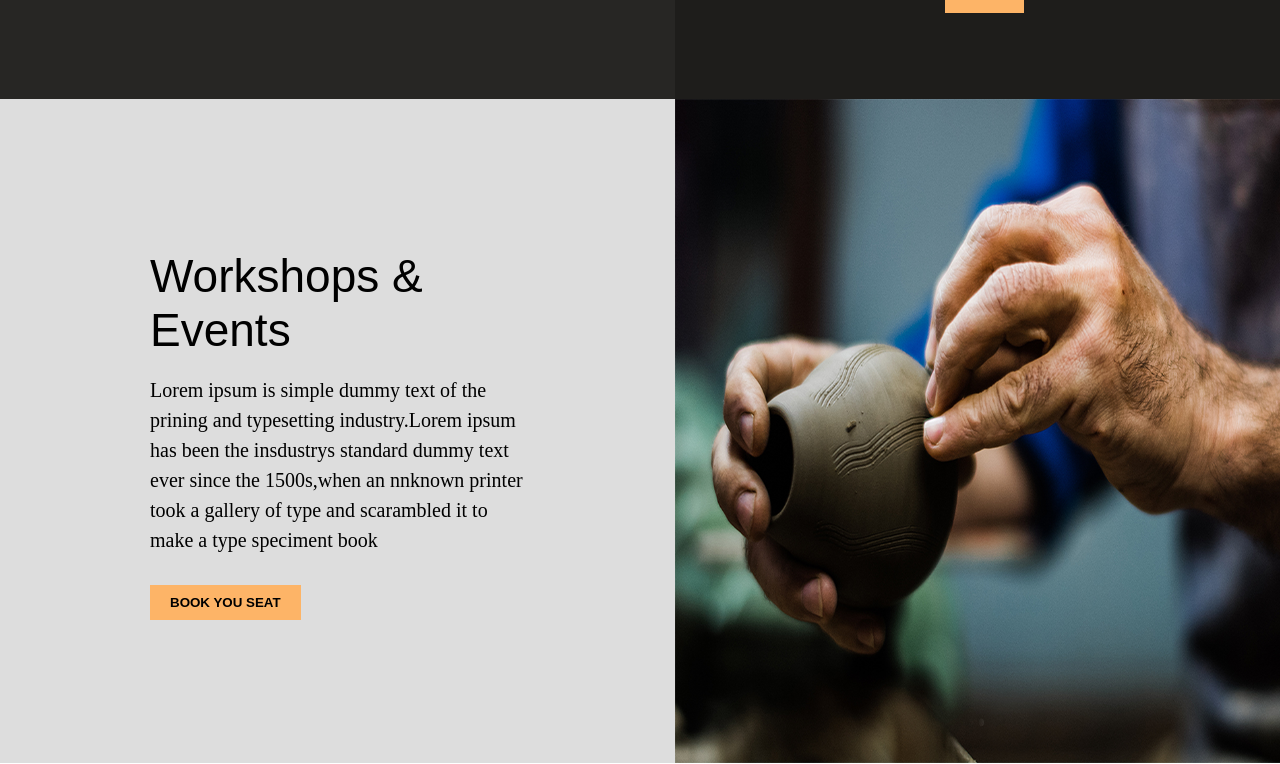
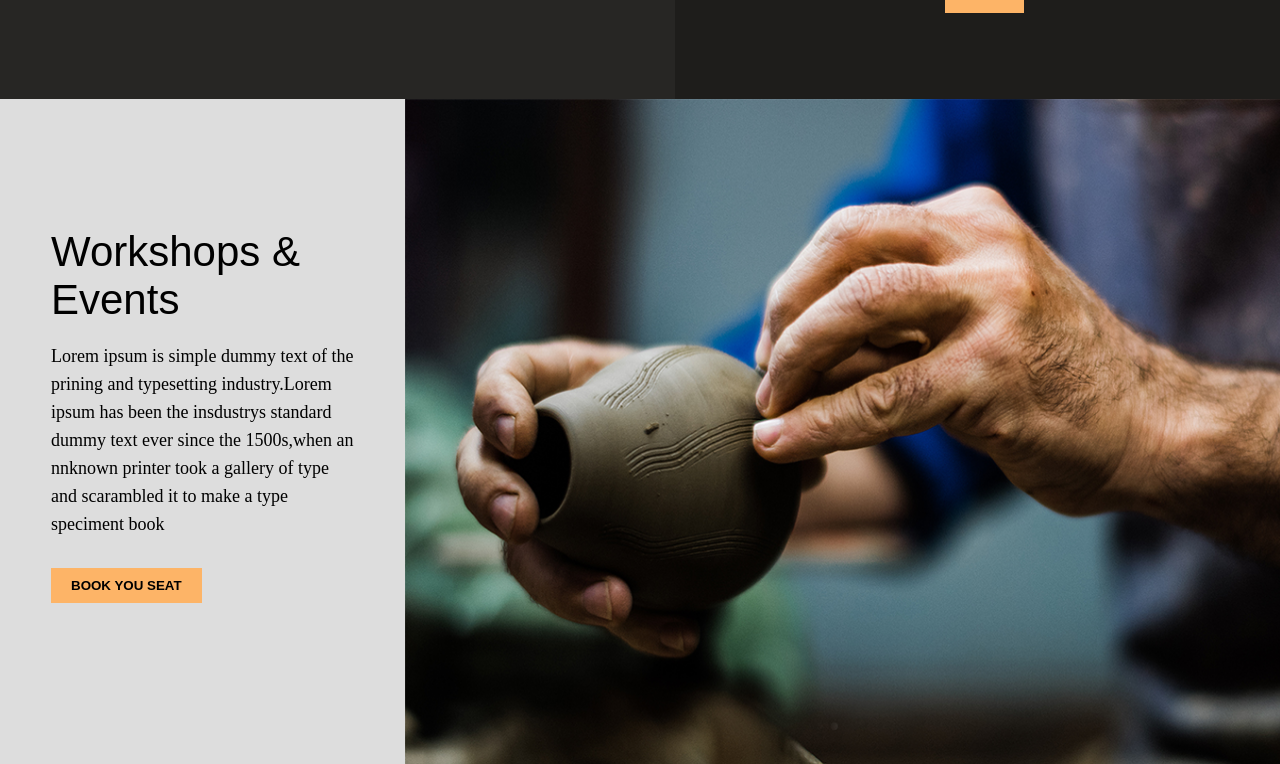
Before and after one commit to Jeon12345/assigement, a plain HTML site: page index.html in a window 1280 px wide. Shown: the part 1051-1815 px from the top of the page. Drawn offline with Linux system fonts and the light colour scheme.

Commit message:
assigement

```diff
--- a/index.html
+++ b/index.html
@@ -177,9 +177,6 @@
 
 </div>
 
-
-<b>class</b>
-
 </body>
 
 </html>
--- a/style.css
+++ b/style.css
@@ -128,38 +128,49 @@ font-family: Verdana, Geneva, Tahoma, sans-serif;
     }
     .workshops_con{
 
+    float:left;
 
-  float:left;
-  width:50%;
+    width: 30%;
+
     background-color: #ddd;
- height:664px;
- padding:150px;
+
+    height: 668px;
+
+    padding: 51px;
+
+    padding-top: 129px;
     }
     .workshops_img {
 
     float: right;
-width:50%;
+
+    width: 70%;
     }
     .workshops_img img {
-    width: 674px;
-    height: 664px;
+        width: 944px;
+        height: 668px;
+        position: absolute;
     }
 
     .workshops_con h1{
 
- font-size: 46px;
+    font-size: 42px;
+
     font-family: sans-serif;
+
     font-weight: 500;
+
     text-transform: capitalize;
-
     }
     .workshops_con p{
 
- font-size: 20px;
-line-height: 30px;
+    font-size: 18px;
+
+    line-height: 28px;
+
     font-weight: 400;
+
     text-align: left;
-
     }
     /* workshops style end */
 
```
Lines whose indentation alone changed are shown as unchanged.
